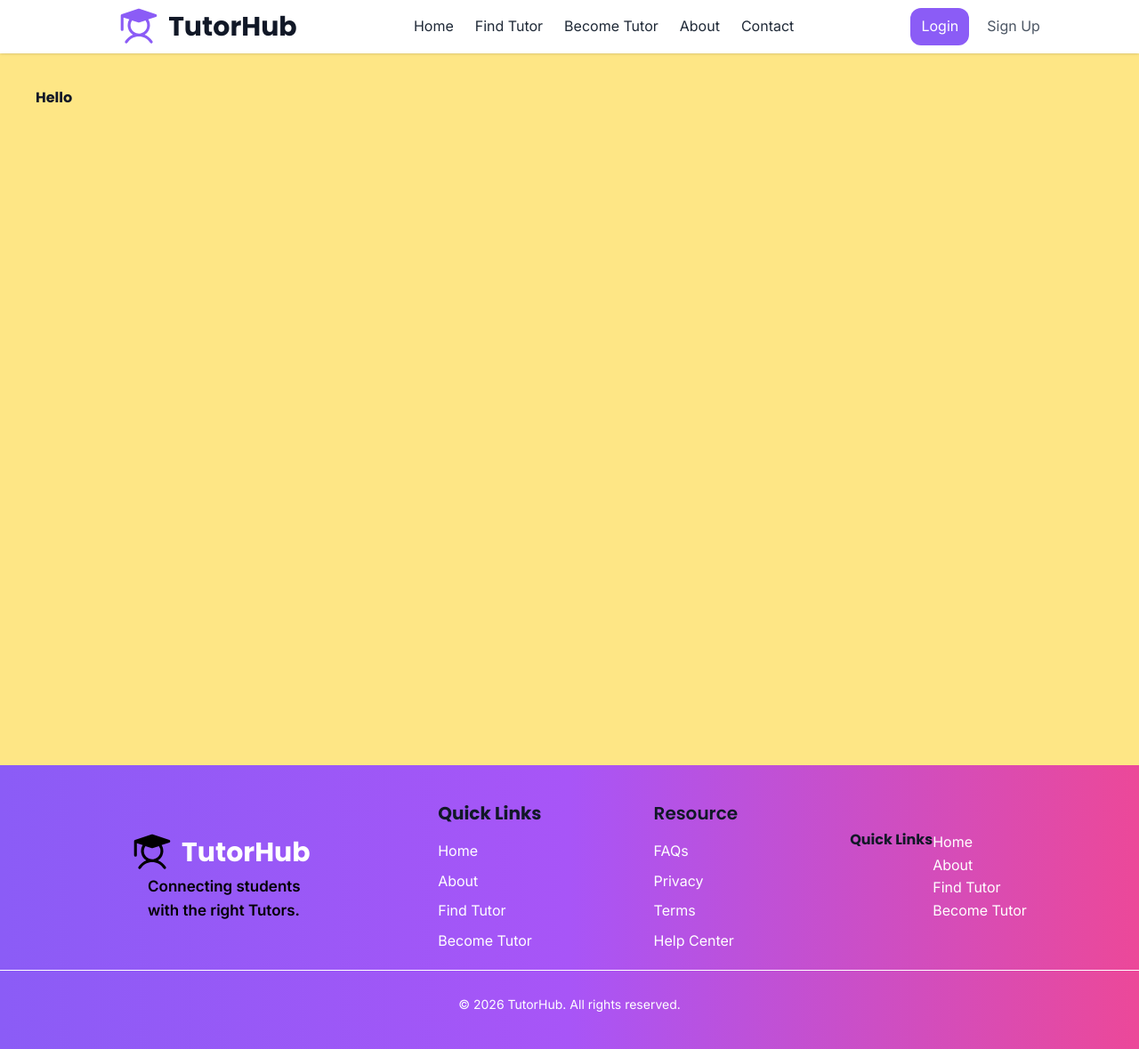
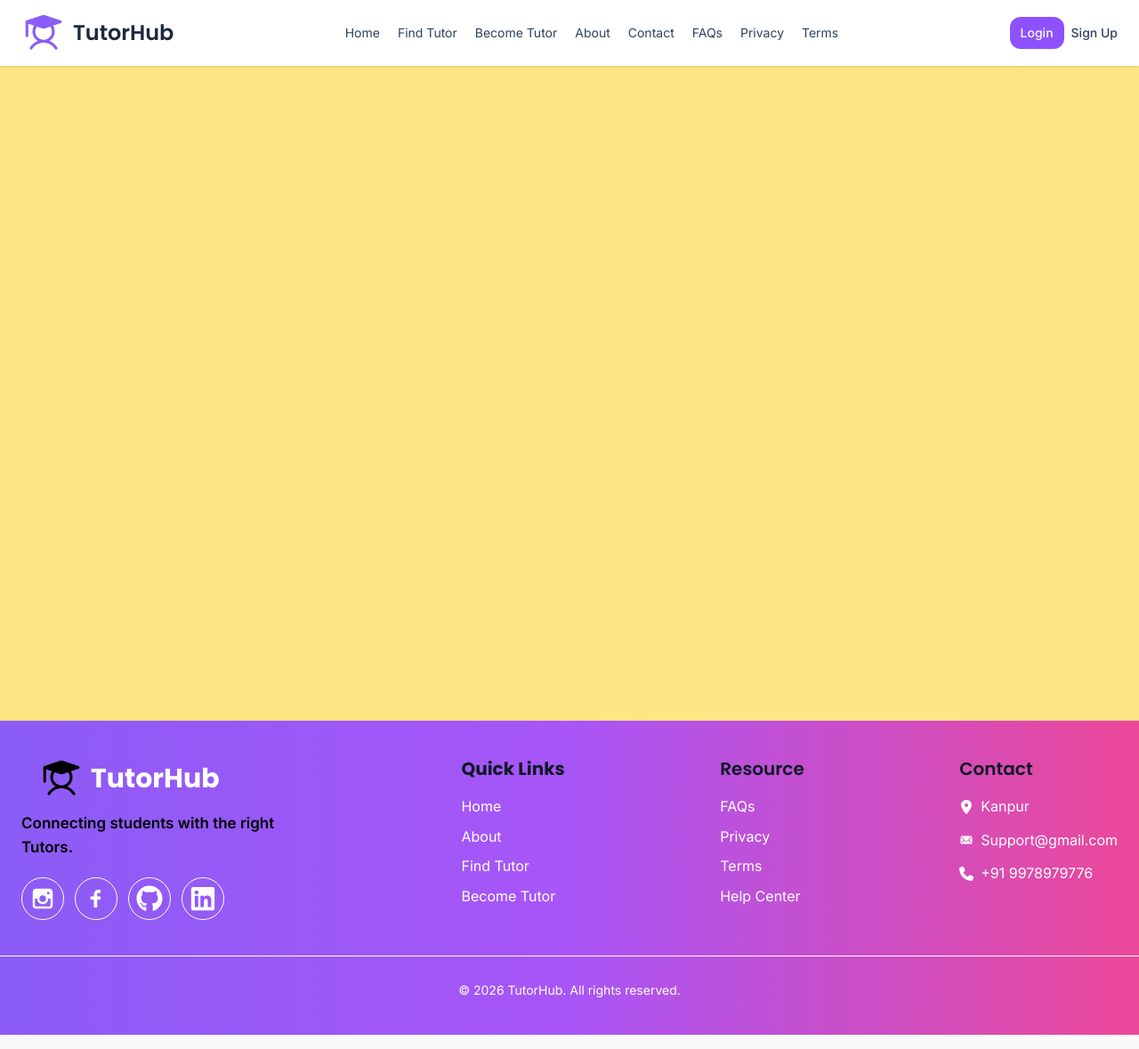
Before and after one commit to yash3556/TutorHub, a React (Vite) app in the folder client/: page / in a window 1280 px wide. Shown: the whole page at 89% size. Built offline with nearby package versions, Linux system fonts and the light colour scheme.

Commit message:
Responsive Navbar & Footer

```diff
--- a/client/src/components/common/Footer.jsx
+++ b/client/src/components/common/Footer.jsx
@@ -1,6 +1,13 @@
 import React from 'react'
 import { PiStudentFill } from "react-icons/pi";
-
+import { FaLocationDot } from "react-icons/fa6";
+import { IoIosMail } from "react-icons/io";
+import { FaPhone } from "react-icons/fa6";
+import { TiSocialInstagram } from "react-icons/ti";
+import { TiSocialFacebook } from "react-icons/ti";
+import { FaGithub } from "react-icons/fa";
+import { FaLinkedin } from "react-icons/fa";
+import './Footer.css';
 function Footer() {
   return (
     <footer
@@ -9,20 +16,34 @@ function Footer() {
       }}
       className="w-full py-10 text-white"
     >
-      <div className="max-w-8xl mx-auto flex items-center justify-evenly">
-      <div>
+      <div className="max-w-7xl mx-auto flex flex-col md:flex-row md:flex-wrap justify-between gap-10 px-6">
+      <div className='flex flex-col items-center md:items-start'>
       <div className='flex items-center gap-2'>
         <PiStudentFill style={{color:'black',fontSize:'50px'}}className=' ml-[20px] '/>
             <h1 className='text-3xl text-white text-semibold'>TutorHub</h1>
 
       </div>
-        <div className='w-50 ml-10 text-[17px] text-bolder text-black font-semibold'>
-           <p>
+        <div className='max-w-xs mt-3 text-[17px] text-bolder text-black font-semibold'>
+           <p className='max-w-xs text-center md:text-left'>
             Connecting students with the right Tutors.
            </p>
         </div>
+        <div className='social-icon flex justify-center md:justify-start gap-3 mt-5' >
+           <div className='border border-white p-2 rounded-full inline-block'>
+            <TiSocialInstagram style={{fontSize:'30px',color:'white'}}/>
+           </div>
+           <div className='border border-white p-2 rounded-full inline-block'>
+            <TiSocialFacebook style={{fontSize:'30px',color:'white'}}/>
+           </div>
+           <div className='border border-white p-2 rounded-full inline-block'>
+            <FaGithub style={{fontSize:'30px',color:'white'}}/>
+           </div>
+           <div className='border border-white p-2 rounded-full inline-block'>
+            <FaLinkedin style={{fontSize:'30px',color:'white'}}/>
+           </div>
+        </div>
        </div>
-          <div className='flex flex-col gap-4'>
+          <div className='flex flex-col gap-4 '>
             <h1 className='text-xl'>Quick Links</h1>
 
               <ul className='flex flex-col gap-2'>
@@ -33,7 +54,7 @@ function Footer() {
               </ul>
 
           </div>
-          <div className='flex flex-col gap-4'>
+          <div className='flex flex-col gap-4 '>
             <h1 className='text-xl font-semibold'>Resource</h1>
             <div>
               <ul className='flex flex-col gap-2'>
@@ -44,19 +65,18 @@ function Footer() {
               </ul>
             </div>
           </div>
-          <div className='flex flex-cols'>
-            <h1>Quick Links</h1>
+          <div className='flex flex-col gap-4 '>
+            <h1 className='text-xl font-semibold'>Contact</h1>
             <div>
-              <ul>
-                <li><a href="#home">Home</a></li>
-                <li><a href="#about">About</a></li>
-                <li><a href='/FindTutor'>Find Tutor</a></li>
-                <li><a href='/BecomeTutor'>Become Tutor</a></li>
+              <ul className='flex flex-col gap-3'>
+                <li className='flex items-center gap-2'><FaLocationDot/>Kanpur</li>
+                <li className='flex items-center gap-2'><IoIosMail/>Support@gmail.com</li>
+                <li className='flex items-center gap-2'><FaPhone/>+91 9978979776</li>
               </ul>
             </div>
           </div>
          </div>
-         <hr className='mt-5'/>
+         <hr className='mt-10'/>
        <div className='copyright mt-7'>
         <p className="text-center text-sm">
           &copy; {new Date().getFullYear()} TutorHub. All rights reserved.
--- a/client/src/components/common/Navbar.jsx
+++ b/client/src/components/common/Navbar.jsx
@@ -1,29 +1,87 @@
-import React from 'react'
-import { PiStudentFill } from "react-icons/pi";
+import React, { useState } from 'react';
+import { PiStudentFill } from 'react-icons/pi';
 import { Link } from 'react-router-dom';
+import { HiMenu, HiX } from 'react-icons/hi';
 
 function Navbar() {
+  const [menuOpen, setMenuOpen] = useState(false);
+
+  const navLinks = [
+    { label: 'Home', href: '#home' },
+    { label: 'Find Tutor', href: '/FindTutor' },
+    { label: 'Become Tutor', href: '/BecomeTutor' },
+    { label: 'About', href: '#about' },
+    { label: 'Contact', href: '#contact' },
+    { label: 'FAQs', href: '#faq' },
+    { label: 'Privacy', href: '#privacy' },
+    { label: 'Terms', href: '#terms' },
+  ];
+
+  const closeMenu = () => setMenuOpen(false);
+
   return (
-    <div className='w-full h-15 flex items-center justify-evenly gap-5 sticky top-0 z-50 bg-white shadow-sm'>
-      <div className='flex items-center gap-2'>
-        <PiStudentFill style={{color:'#8B5CF6',fontSize:'50px'}}className=' ml-[20px] '/>
-            <h1 className='text-3xl'>TutorHub</h1>
+    <header className="sticky top-0 z-50 w-full bg-white shadow-sm">
+      <div className="relative flex items-center justify-between gap-3 px-4 py-3 md:px-6">
+        <div className="flex items-center gap-2">
+          <PiStudentFill style={{ color: '#8B5CF6', fontSize: '50px' }} className="ml-0" />
+          <h1 className="text-xl font-semibold text-slate-800 md:text-2xl">TutorHub</h1>
+        </div>
+
+        <nav className="hidden items-center gap-4 text-[13px] text-slate-700 xl:gap-5 xl:text-[14px] lg:flex">
+          {navLinks.map((link) => (
+            <a key={link.label} href={link.href} className="transition hover:text-violet-600">
+              {link.label}
+            </a>
+          ))}
+        </nav>
+
+        <div className="hidden items-center gap-2 lg:flex">
+          <Link to="/login" className="rounded-md bg-violet-500 px-3 py-2 text-xs font-medium text-white transition hover:bg-violet-600 sm:text-sm">
+            Login
+          </Link>
+          <Link to="/signup" className="text-xs font-medium text-slate-700 transition hover:text-violet-600 sm:text-sm">
+            Sign Up
+          </Link>
+        </div>
+
+        <button
+          type="button"
+          className="flex h-10 w-10 items-center justify-center rounded-full border border-slate-200 text-slate-700 transition hover:bg-slate-100 lg:hidden"
+          aria-label="Toggle navigation menu"
+          aria-expanded={menuOpen}
+          onClick={() => setMenuOpen((open) => !open)}
+        >
+          {menuOpen ? <HiX size={22} /> : <HiMenu size={22} />}
+        </button>
       </div>
 
-        <nav style={{color:'#1F2937'}} className='flex items-center gap-6 text-md'>
-         <a href="#home">Home</a>
-         <a href='/FindTutor'>Find Tutor</a>
-         <a href='/BecomeTutor'>Become Tutor</a>
-         <a href='#about'>About</a>
-         <a hef='#contact'>Contact</a>
-        </nav>
-         <div className='gap-5 flex items-center'>
-          <Link style={{background:'#8B5CF6',color:'white'}}
-            className='px-3 py-2 rounded-md' to="/login">Login</Link>
-           <Link to="/signup">Sign Up</Link>
-         </div>
-    </div>
-  )
+      {menuOpen && (
+        <div className="absolute left-0 right-0 top-full border-t border-slate-200 bg-white shadow-lg lg:hidden">
+          <nav className="flex flex-col gap-4 px-4 py-5 text-slate-700">
+            {navLinks.map((link) => (
+              <a
+                key={link.label}
+                href={link.href}
+                className="rounded-md px-2 py-2 transition hover:bg-violet-50 hover:text-violet-600"
+                onClick={closeMenu}
+              >
+                {link.label}
+              </a>
+            ))}
+
+            <div className="mt-2 flex flex-col gap-3 border-t border-slate-200 pt-4">
+              <Link to="/login" className="rounded-md bg-violet-500 px-4 py-2 text-center text-sm font-medium text-white" onClick={closeMenu}>
+                Login
+              </Link>
+              <Link to="/signup" className="rounded-md border border-slate-200 px-4 py-2 text-center text-sm font-medium" onClick={closeMenu}>
+                Sign Up
+              </Link>
+            </div>
+          </nav>
+        </div>
+      )}
+    </header>
+  );
 }
 
-export default Navbar
+export default Navbar;
--- a/client/src/pages/public/Hero.jsx
+++ b/client/src/pages/public/Hero.jsx
@@ -2,8 +2,8 @@ import React from 'react'
 
 function Hero() {
   return (
-    <div className='w-full min-h-screen bg-amber-200 p-10'>
-      <h1>Hello</h1>
+    <div className='w-full h-[calc(100vh-64px)] bg-amber-200 p-10'>
+
     </div>
   )
 }
```
Also changed, not shown: client/src/components/common/Footer.css (added).
